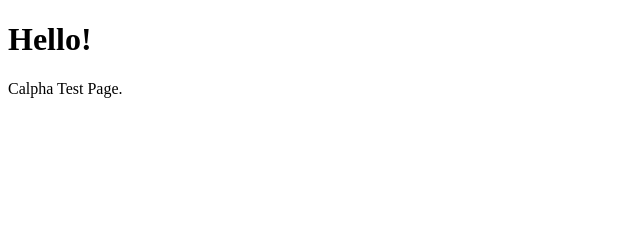
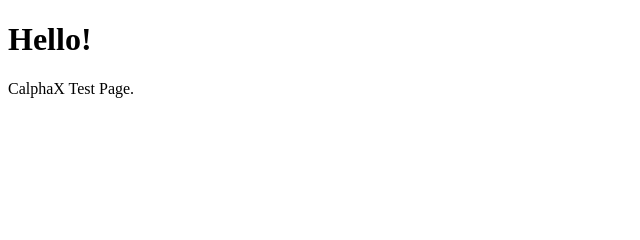
Before and after one commit to Ca1pha/calphax, a plain HTML site: page index.html in a window 1280 px wide. Shown: the top 240 px of the page, 0-640 px from the left. Drawn offline with Linux system fonts and the light colour scheme.

Commit message:
Update index.html

```diff
--- a/index.html
+++ b/index.html
@@ -3,7 +3,7 @@
     <head>
 
         <h1>Hello!</h1>
-        <p>Calpha Test Page.</p>
+        <p>CalphaX Test Page.</p>
         </body>
 
         <style>
```
